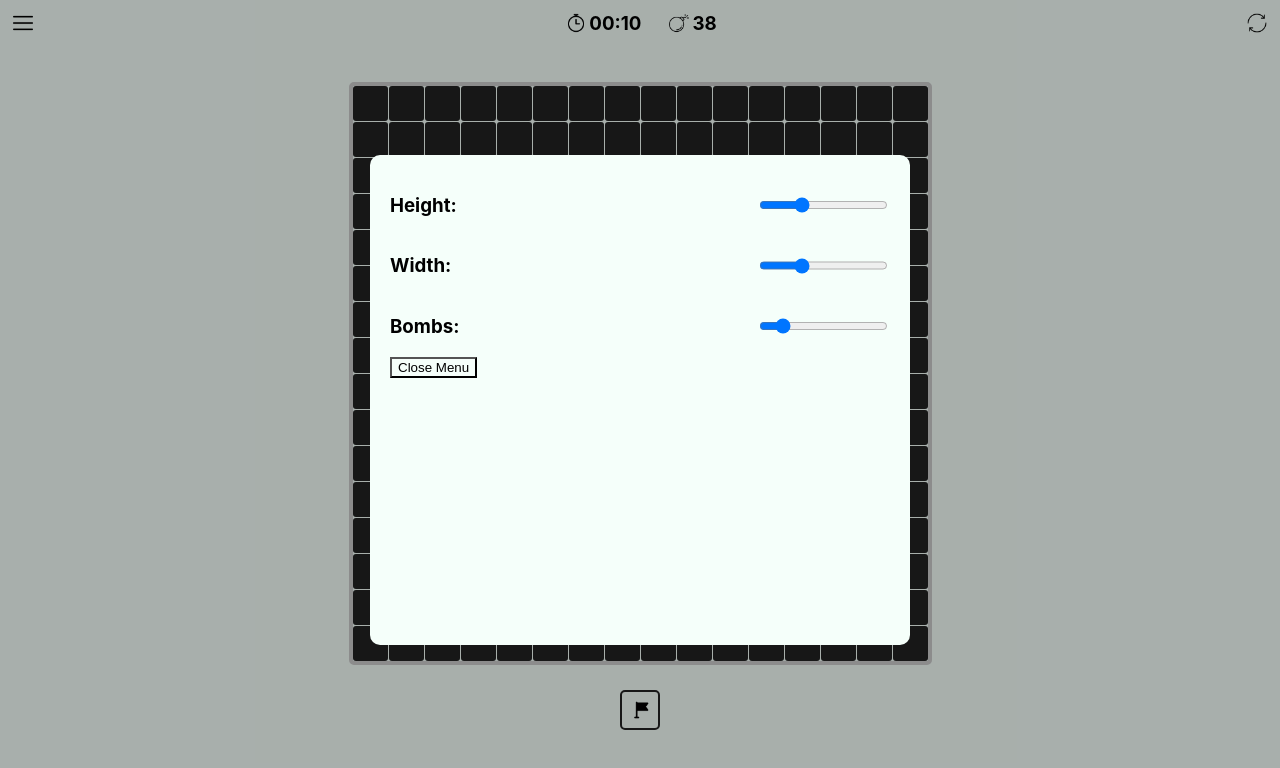
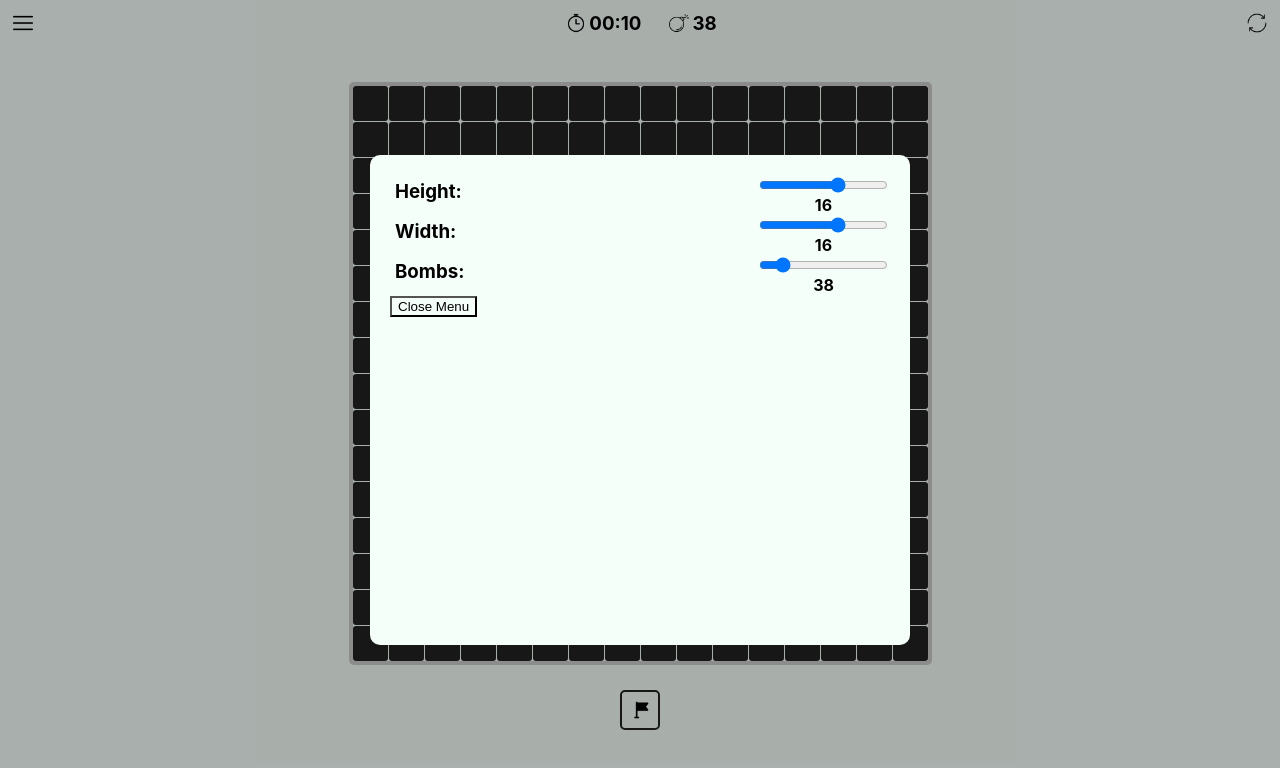
Before and after one commit to i-amare/minesweeper, a React (Create React App) app: page / in a window 1280 px wide. Both pictures are taken after a click on the picture 23 px from the left and 23 px from the top of the page. Shown: the top 768 px of the page. Built offline with nearby package versions, Linux system fonts and the light colour scheme.

Commit message:
added value indicators to sliders

```diff
--- a/src/components/menu/Menu.tsx
+++ b/src/components/menu/Menu.tsx
@@ -67,7 +67,7 @@ const Menu = (props: menuProps) => {
 				<Slider
 					label="Height"
 					girdDimmensions={dimmensions}
-					max={50}
+					max={25}
 					min={1}
 					value={dimmensions.height}
 					change={changeDimmensions}
@@ -76,7 +76,7 @@ const Menu = (props: menuProps) => {
 				<Slider
 					label="Width"
 					girdDimmensions={dimmensions}
-					max={50}
+					max={25}
 					min={1}
 					value={dimmensions.width}
 					change={changeDimmensions}
--- a/src/components/menu/Slider.tsx
+++ b/src/components/menu/Slider.tsx
@@ -22,9 +22,22 @@ const Slider = (props: sliderProps) => {
 		justifyContent: "space-between",
 	};
 
+	const pairStyling: CSSProperties = {
+		display: "flex",
+		flexDirection: "column",
+		textAlign: "center",
+	};
+
 	return (
 		<div className="Slider" style={sliderStyling}>
-			<h3>{props.label}: </h3>
+			<h3
+				style={{
+					margin: "5px",
+				}}
+			>
+				{props.label}:
+			</h3>
+			<div style={pairStyling}>
 				<input
 					type="range"
 					defaultValue={props.value}
@@ -35,6 +48,8 @@ const Slider = (props: sliderProps) => {
 						props.change(parseInt(event.target.value), props.id)
 					}
 				/>
+				<b>{props.value}</b>
+			</div>
 		</div>
 	);
 };
```
Lines whose indentation alone changed are shown as unchanged.
